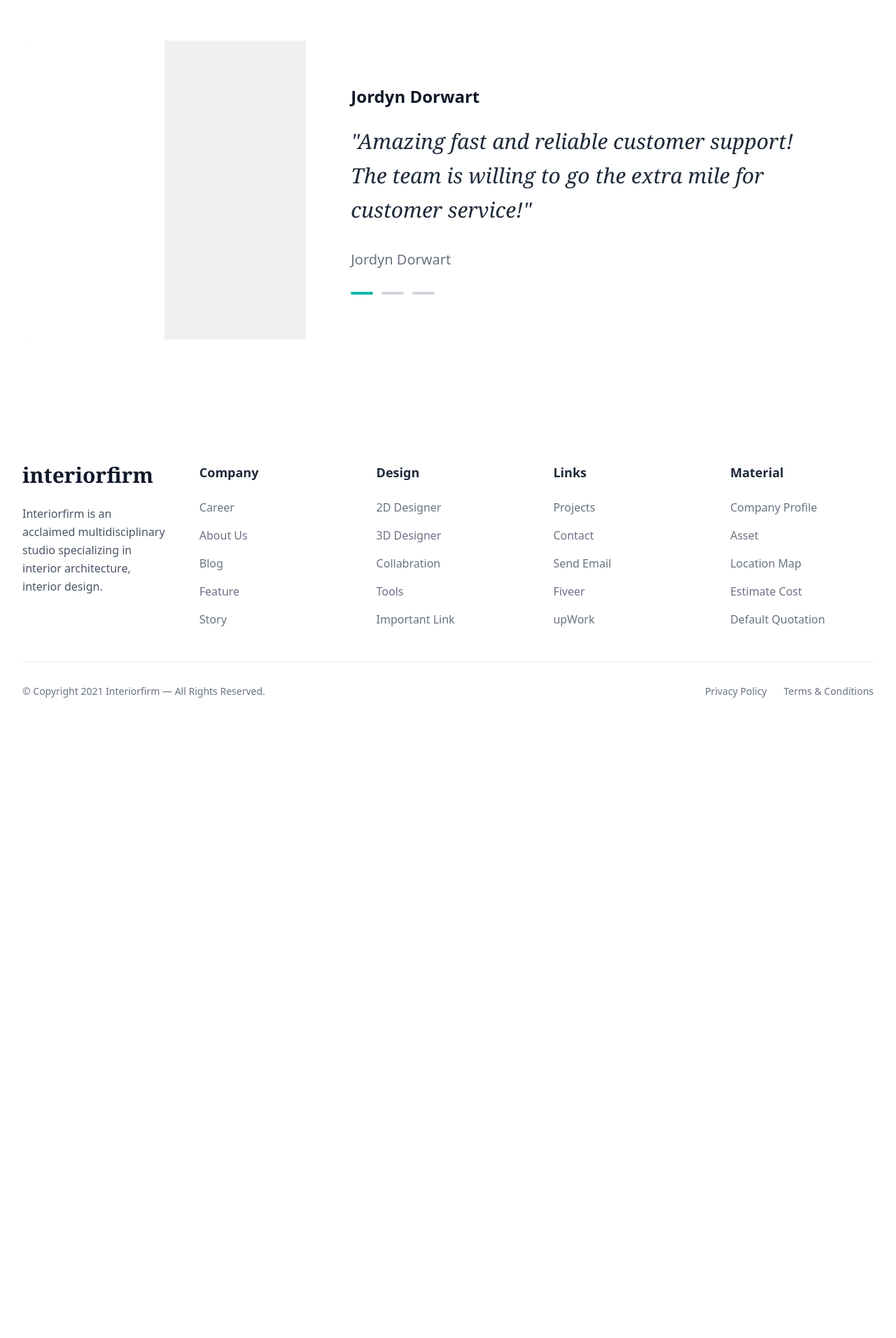
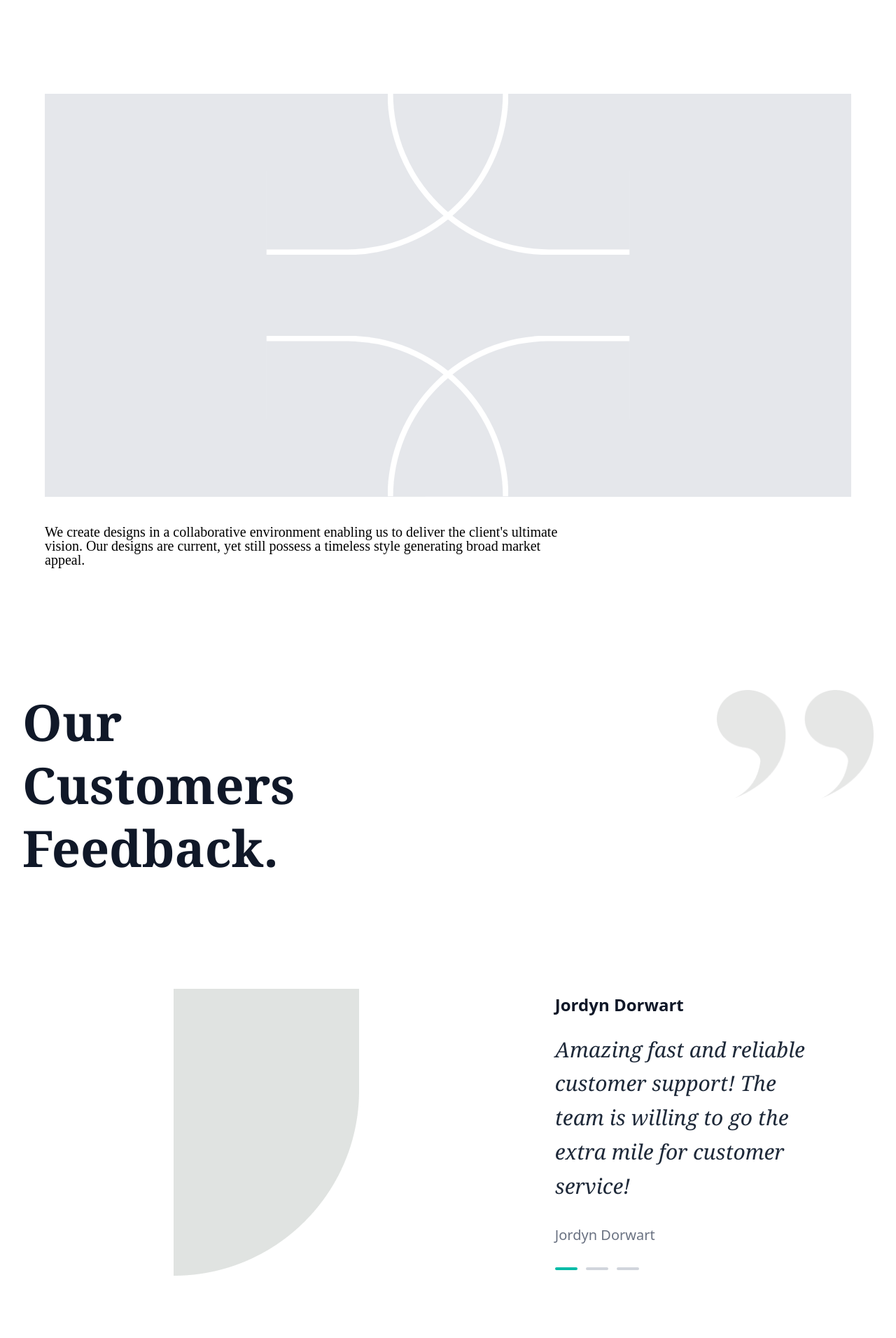
Before and after one commit to aayasIbrahim/Interior-Landing-Page, a Next.js app: page / in a window 1280 px wide. Shown: the part 4328-6240 px from the top of the page at 70% size. Before the commit the page ends 5358 px from the top, so only its background shows below. Built offline with nearby package versions, Linux system fonts and the light colour scheme.

Commit message:
Testimonial section add to motion

```diff
--- a/src/app/page.tsx
+++ b/src/app/page.tsx
@@ -4,6 +4,7 @@ import DreamSpaceSection from "@/components/DreamSpaceSection";
 import AmazingProjectsSection from "@/components/AmazingProjectsSection";
 import Footer from "@/components/Footer";
 import TestimonialsSection from "@/components/TestimonialsSection";
+import UniqueDesignsSection from "@/components/UniqueDesignsSection";
 
 
 export default function Home() {
@@ -13,6 +14,7 @@ export default function Home() {
     <Hero/>
     <DreamSpaceSection/>
     <AmazingProjectsSection/>
+    <UniqueDesignsSection/>
     <TestimonialsSection/>
     <Footer/>
     </>
--- a/src/components/Footer.tsx
+++ b/src/components/Footer.tsx
@@ -1,4 +1,4 @@
-// components/AppFooter.tsx
+
 "use client";
 import React from "react";
 
--- a/src/components/TestimonialsSection.tsx
+++ b/src/components/TestimonialsSection.tsx
@@ -1,5 +1,7 @@
-"use client"
+"use client";
 import React, { useState } from "react";
+import Image from "next/image";
+import { motion, AnimatePresence } from "framer-motion";
 
 const testimonials = [
   {
@@ -25,51 +27,71 @@ const TestimonialsSection = () => {
   return (
     <section className="relative py-24 bg-white overflow-hidden">
       <div className="max-w-7xl mx-auto px-4 sm:px-6 lg:px-8">
-        {/* Header */}
-        <div className="flex justify-between items-start mb-16">
+
+        {/* Header with fade-in */}
+        <motion.div
+          className="flex justify-between items-start mb-16"
+          initial={{ opacity: 0, y: 40 }}
+          whileInView={{ opacity: 1, y: 0 }}
+          viewport={{ once: true }}
+          transition={{ duration: 0.6, ease: "easeOut" }}
+        >
           <h2 className="text-6xl md:text-7xl font-serif font-extrabold text-gray-900 leading-tight max-w-lg">
             Our Customers <br />
             Feedback.
           </h2>
-          <span className="text-[12rem] font-serif font-bold text-gray-100 leading-none -mt-10 hidden md:block select-none">
-            ’’
-          </span>
+          <Image src="/Vector.png" alt="vector" width={224} height={190} />
+        </motion.div>
+
+        {/* Testimonial Card */}
+        <motion.div
+          className="relative flex flex-col md:flex-row items-stretch bg-white rounded-lg overflow-hidden shadow-xl md:shadow-none mt-[100px]"
+          initial={{ opacity: 0, y: 80 }}
+          whileInView={{ opacity: 1, y: 0 }}
+          viewport={{ once: true }}
+          transition={{ duration: 0.8, ease: "easeOut" }}
+        >
+          {/* Left Image */}
+          <div className="relative w-full flex items-center justify-center">
+            <Image src="/client.png" alt="client" width={265} height={400} />
           </div>
 
-        {/* Testimonial Card */}
-        <div className="relative flex flex-col md:flex-row items-stretch bg-white rounded-lg overflow-hidden shadow-xl md:shadow-none">
-          {/* Left Image/Profile Placeholder */}
-          <div className="relative w-full md:w-1/3 min-h-[300px] bg-[#f0f0f0] flex items-center justify-center">
-            <div className="absolute inset-0 bg-[#f0f0f0]">
-              <div className="absolute -bottom-1/2 -left-1/2 w-full h-[150%] bg-white rounded-tl-[50%]"></div>
-            </div>
-            {/* Put image later */}
-          </div>
-
-          {/* Right Content */}
+          {/* Right Content with AnimatePresence */}
           <div className="w-full md:w-2/3 p-10 md:p-16 flex flex-col justify-center bg-white">
+            <AnimatePresence mode="wait">
+              <motion.div
+                key={activeIndex} // important for AnimatePresence
+                initial={{ opacity: 0, x: 50 }}
+                animate={{ opacity: 1, x: 0 }}
+                exit={{ opacity: 0, x: -50 }}
+                transition={{ duration: 0.6, ease: "easeInOut" }}
+              >
                 <h3 className="text-2xl font-bold text-gray-900 mb-6">
                   {testimonials[activeIndex].name}
                 </h3>
 
                 <blockquote className="text-3xl font-serif italic text-gray-800 leading-relaxed mb-8">
-              "{testimonials[activeIndex].feedback}"
+                  {testimonials[activeIndex].feedback}
                 </blockquote>
 
                 <p className="text-xl font-medium text-gray-500 mb-8">
                   {testimonials[activeIndex].name}
                 </p>
+              </motion.div>
+            </AnimatePresence>
 
-            {/* Navigation Dots (Best Practice Version) */}
+            {/* Navigation Dots */}
             <div className="flex space-x-3 justify-end md:justify-start">
               {testimonials.map((_, index) => (
-                <button
+                <motion.button
                   key={index}
                   type="button"
                   aria-label={`Go to testimonial ${index + 1}`}
                   aria-current={index === activeIndex ? "true" : "false"}
                   onClick={() => setActiveIndex(index)}
-                  className={`w-8 h-1 rounded-full transition-all duration-300 focus:outline-none ${
+                  whileHover={{ scale: 1.2 }}
+                  whileTap={{ scale: 0.9 }}
+                  className={`w-8 h-1 rounded-full transition-all duration-300 focus:outline-none cursor-pointer ${
                     index === activeIndex
                       ? "bg-teal-500"
                       : "bg-gray-300 hover:bg-gray-400"
@@ -78,7 +100,7 @@ const TestimonialsSection = () => {
               ))}
             </div>
           </div>
-        </div>
+        </motion.div>
       </div>
     </section>
   );
--- /dev/null
+++ b/src/components/UniqueDesignsSection.tsx
@@ -0,0 +1,109 @@
+"use client";
+
+import React from "react";
+import { motion, Variants, Transition } from "framer-motion";
+
+// Arc variants
+const arcVariants: Variants = {
+  hidden: { opacity: 0, scale: 0.8 },
+  visible: {
+    opacity: 1,
+    scale: 1,
+    transition: {
+      duration: 1.2,
+      ease: "easeOut",
+      when: "beforeChildren",
+      staggerChildren: 0.3,
+    },
+  },
+  pulse: {
+    scale: [1, 1.02, 1],
+    rotate: [0, 0.5, -0.5, 0],
+    transition: {
+      duration: 8,
+      ease: "easeInOut",
+      repeat: Infinity,
+      repeatType: "mirror",
+    },
+  },
+};
+
+// Transition for staggered arc entrances
+const singleArcTransition = (delay: number): Transition => ({
+  duration: 1.2,
+  ease: "easeOut",
+  delay,
+});
+
+const UniqueDesignsSectionAnimated = () => {
+  return (
+    <section className="py-20 px-4 md:px-8 lg:px-16 max-w-7xl mx-auto">
+      <div className="grid grid-cols-12 gap-x-6">
+        {/* Main Title Section */}
+        <h1 className="col-span-12 lg:col-span-8 mb-10 cfont-['Roxborough_CF'] font-bold text-[82px] leading-[116%] tracking-[0]">
+          We will make <span className="font-extrabold">Unique</span> <br />
+          <span className="font-extrabold">Designs</span> for you.
+        </h1>
+
+        {/* Graphic Section */}
+        <motion.div
+          className="col-span-12 bg-gray-200 aspect-[2/1] relative mb-10 overflow-hidden flex items-center justify-center mt-[100px]"
+          initial="hidden"
+          whileInView="visible"   // 👈 Trigger animation on scroll
+          viewport={{ once: true, amount: 0.6 }} // 60% visible holey trigger hobe
+        >
+          <div className="relative w-3/5 h-4/5">
+            {/* Top-left arc */}
+            <motion.div
+              className="absolute top-0 left-0 w-1/2 h-1/2
+                         border-b-8 border-r-8 border-white
+                         rounded-br-full transform translate-x-1/4 -translate-y-1/4"
+              variants={arcVariants}
+              transition={singleArcTransition(0.1)}
+              whileHover={{ scale: 1.05, rotate: 1 }}
+            />
+
+            {/* Bottom-left arc */}
+            <motion.div
+              className="absolute bottom-0 left-0 w-1/2 h-1/2
+                         border-t-8 border-r-8 border-white
+                         rounded-tr-full transform translate-x-1/4 translate-y-1/4"
+              variants={arcVariants}
+              transition={singleArcTransition(0.4)}
+              whileHover={{ scale: 1.05, rotate: -1 }}
+            />
+
+            {/* Top-right arc */}
+            <motion.div
+              className="absolute top-0 right-0 w-1/2 h-1/2
+                         border-b-8 border-l-8 border-white
+                         rounded-bl-full transform -translate-x-1/4 -translate-y-1/4"
+              variants={arcVariants}
+              transition={singleArcTransition(0.7)}
+              whileHover={{ scale: 1.05, rotate: -1 }}
+            />
+
+            {/* Bottom-right arc */}
+            <motion.div
+              className="absolute bottom-0 right-0 w-1/2 h-1/2
+                         border-t-8 border-l-8 border-white
+                         rounded-tl-full transform -translate-x-1/4 translate-y-1/4"
+              variants={arcVariants}
+              transition={singleArcTransition(1.0)}
+              whileHover={{ scale: 1.05, rotate: 1 }}
+            />
+          </div>
+        </motion.div>
+
+        {/* Description */}
+        <p className="col-span-12 lg:col-span-8 font-['Visby_CF']  font-medium text-[20px] leading-[100%] tracking-[0]">
+          We create designs in a collaborative environment enabling us to
+          deliver the client&apos;s ultimate vision. Our designs are current,
+          yet still possess a timeless style generating broad market appeal.
+        </p>
+      </div>
+    </section>
+  );
+};
+
+export default UniqueDesignsSectionAnimated;
```
Also changed, not shown: public/Vector.png (added), public/client.png (added). Lines whose indentation alone changed are shown as unchanged.
